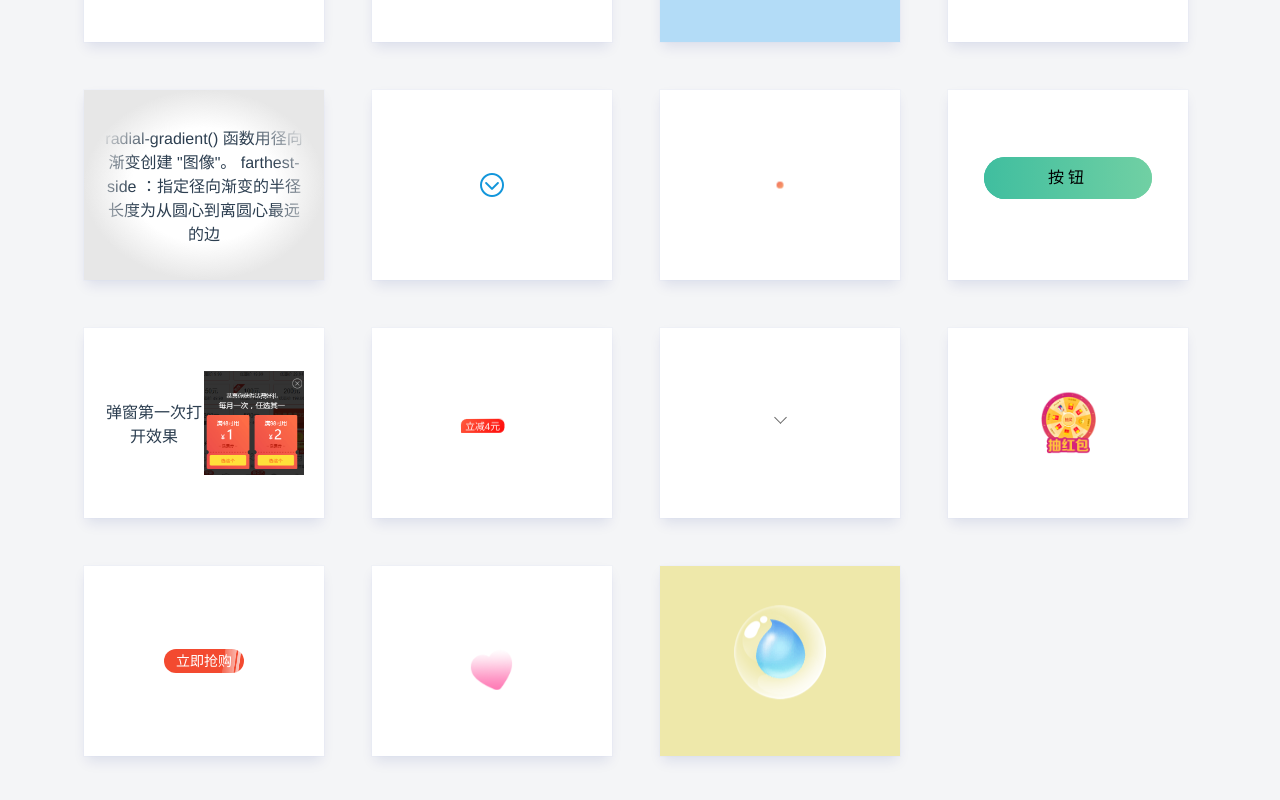
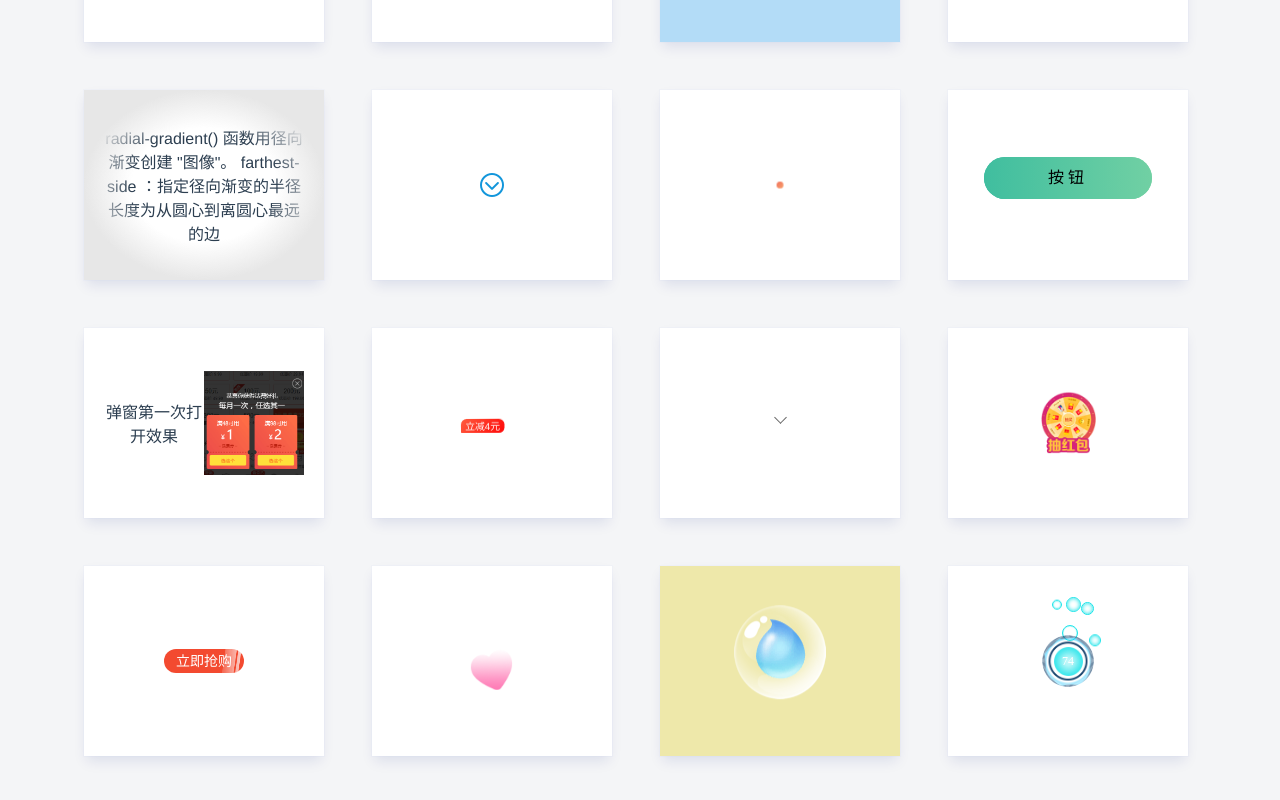
Before and after one commit to tangtingtt/tt, a Vue app: page /#/cssIndex in a window 1280 px wide. Shown: the part 1234-2034 px from the top of the page. Built offline with nearby package versions, Linux system fonts and the light colour scheme; what alloyfinger, vue-aplayer, vue-totop would draw is missing.

Commit message:
update css

```diff
--- a/src/views/cssViewPage/index.vue
+++ b/src/views/cssViewPage/index.vue
@@ -127,6 +127,22 @@
     <div class="size1 tt28 relative">
       <img src="../../assets/water.png"/>
     </div>
+    <div class="size1 tt29 relative">
+      <div class="water-wrap">
+        <div class="collect-bean">
+          <div class="abs-bean ani1"></div>
+          <div class="abs-bean ani2"></div>
+          <div class="abs-bean ani3"></div>
+          <div class="abs-bean ani4"></div>
+          <div class="abs-bean ani5"></div>
+        </div>
+        <div>
+          <div class="water-wave">
+            <div class="value">74</div>
+          </div>
+        </div>
+      </div>
+    </div>
   </div>
 </template>
 
@@ -180,6 +196,152 @@ export default {
       50% { height: 0; }
       100% { height: 120px; }
   }
+.tt29 {
+  .water-wrap {
+    position: relative;
+  }
+  .collect-bean {
+    width: 100%;
+    height: 68px;
+    position: absolute;
+    top: -52px;
+    left:10px;
+    .abs-bean {
+      border: 1px solid #16e3e8;
+      border-radius: 50%
+    }
+    .ani1 {
+        width: 8px;
+        height: 8px;
+        box-shadow: inset 0 0 2px #16e3e8;
+        -webkit-animation: slideInDown1 1.5s linear infinite;
+        animation: slideInDown1 1.5s linear infinite;
+    }
+    .ani2{
+        width: 10px;
+        height: 10px;
+        box-shadow: inset 0 0 4px #16e3e8;
+        margin-left:37px;
+        margin-top: -1px;
+        -webkit-animation: slideInDown2 1.3s linear infinite;
+        animation: slideInDown2 1.3s linear infinite
+    }
+    .ani3{
+      width:14px;
+      height: 14px;
+      box-shadow: inset 0 0 1px #16e3e8;
+      margin-left: 10px;
+      margin-top: -26px;
+      -webkit-animation: slideInDown3 1.7s linear infinite;
+      animation: slideInDown3 1.7s linear infinite
+    }
+    .ani4 {
+       width: 13px;
+      height: 13px;
+      -webkit-box-shadow: inset 0 0 4px #16e3e8;
+      box-shadow: inset 0 0 4px #16e3e8;
+      margin-left: 14px;
+      margin-top: 3px;
+      -webkit-animation: slideInDown4-data-v-6a0dcf10 1.6s linear infinite;
+      animation: slideInDown4-data-v-6a0dcf10 1.6s linear infinite;
+    }
+    .ani5 {
+        width: 11px;
+      height: 11px;
+      -webkit-box-shadow: inset 0 0 8px #16e3e8;
+      box-shadow: inset 0 0 4px #16e3e8;
+      margin-left: 29px;
+      margin-top: -10px;
+      -webkit-animation: slideInDown5-data-v-6a0dcf10 1.8s linear infinite;
+      animation: slideInDown5-data-v-6a0dcf10 1.8s linear infinite;
+    }
+  }
+  .water-wave {
+    position: relative;
+    width: 52px;
+    height: 52px;
+    border-radius: 50%;
+    overflow: hidden;
+    .value {
+      width: 100%;
+      height: 100%;
+      position: absolute;
+      background: url('../../assets/qiu.png') no-repeat;
+      background-size: 100% 100%;
+      top: 50%;
+      left: 50%;
+      -webkit-transform: translate(-50%,-50%);
+      transform: translate(-50%,-50%);
+      font-size:12px;
+      font-family: PingFangSC-Medium;
+      text-align: center;
+      color: #fff;
+      line-height: 52px;
+      // line-height: 4.53vw;
+      // padding-top: 4.53vw;
+    }
+  }
+}
+@keyframes slideInDown1 {
+    0% {
+        -webkit-transform: translateZ(0);
+        transform: translateZ(0);
+        visibility: visible
+    }
+
+    to {
+        -webkit-transform: translate3d(0,50px,0);
+        transform: translate3d(0,50px,0)
+    }
+}
+@keyframes slideInDown2 {
+    0% {
+        -webkit-transform: translateZ(0);
+        transform: translateZ(0);
+        visibility: visible
+    }
+
+    to {
+        -webkit-transform: translate3d(0,50px,0);
+        transform: translate3d(0,50px,0)
+    }
+}
+@keyframes slideInDown3 {
+    0% {
+        -webkit-transform: translateZ(0);
+        transform: translateZ(0);
+        visibility: visible
+    }
+
+    to {
+        -webkit-transform: translate3d(0,50px,0);
+        transform: translate3d(0,50px,0)
+    }
+}
+@keyframes slideInDown4 {
+    0% {
+        -webkit-transform: translateZ(0);
+        transform: translateZ(0);
+        visibility: visible
+    }
+
+    to {
+        -webkit-transform: translate3d(0,50px,0);
+        transform: translate3d(0,50px,0)
+    }
+}
+@keyframes slideInDown5 {
+    0% {
+        -webkit-transform: translateZ(0);
+        transform: translateZ(0);
+        visibility: visible
+    }
+
+    to {
+        -webkit-transform: translate3d(0,50px,0);
+        transform: translate3d(0,50px,0)
+    }
+}
 .tt28 {
   background-color: palegoldenrod !important;
   img {
```
Also changed, not shown: src/assets/qiu.png (added), 7 other files (tests, documents, lock files or other folders).
